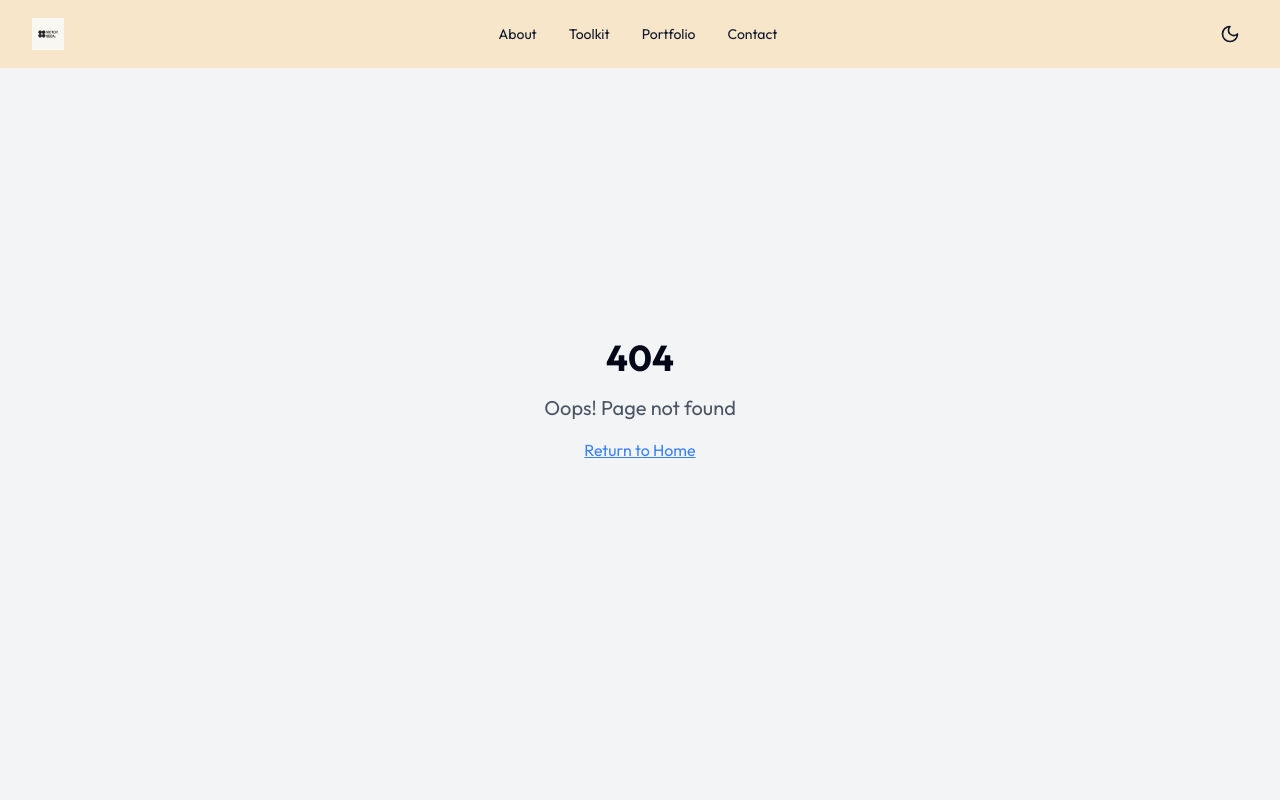
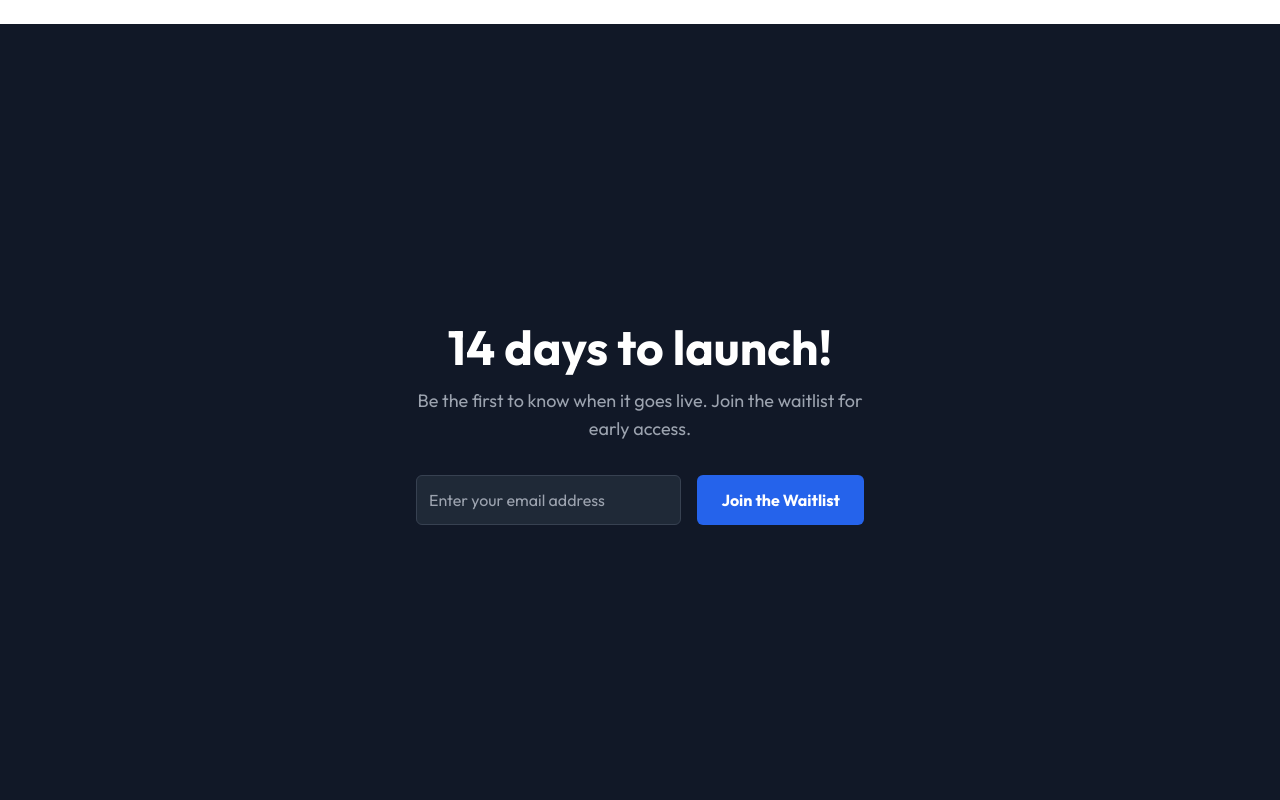
Before and after one commit to VictorJK-jpg/Portfolio, a React (Vite) app: page /waitlist in a window 1280 px wide. Shown: the top 800 px of the page. Built offline with nearby package versions, Linux system fonts and the light colour scheme.

Commit message:
added waitlist form:

```diff
--- a/index.html
+++ b/index.html
@@ -1,7 +1,6 @@
 <!DOCTYPE html>
 <html lang="en">
   <head>
-     <!-- Google tag (gtag.js) -->
          <script async src="https://www.googletagmanager.com/gtag/js?id=G-J8GRZ8CLFE"></script>
     <script>
       window.dataLayer = window.dataLayer || [];
@@ -10,7 +9,6 @@
 
       gtag('config', 'G-J8GRZ8CLFE');
     </script>
-    <!-- End Google tag (gtag.js) -->
        <link href="https://fonts.googleapis.com/css2?family=Outfit:wght@400;700;900&display=swap" rel="stylesheet">
     <meta name="viewport" content="width=device-width, initial-scale=1.0" />
     <meta name="msvalidate.01" content="B7EB28EA5D72A8DD8825A485558C7314" />
@@ -23,20 +21,24 @@
     <meta property="og:type" content="website" />
 
     <meta name="twitter:card" content="summary_large_image" />
-    <meta name="twitter:image" content="https://lovable.dev/opengraph-image-p98pqg.png" />
-
+    <meta name="twitter:title" content="Victor - Digital Marketing & Business Growth" />
     <link rel="icon" href="/favicon.jpg" type="image/x-icon">
   </head>
 
   <body>
     <div id="root"></div>
+
         <form name="lead-magnet-form" netlify netlify-honeypot="bot-field" hidden>
       <input type="text" name="name" />
       <input type="text" name="company" />
       <input type="email" name="email" />
       <input type="hidden" name="form-name" value="lead-magnet-form" />
-      <input type="text" name="bot-field" /> <!-- Honeypot field for spam prevention -->
+      <input type="text" name="bot-field" />     </form>
+
+    <form name="waitlist" netlify hidden>
+      <input type="email" name="email" />
       </form>
+
     <script type="module" src="/src/main.tsx"></script>
   </body>
 </html>
--- a/src/App.tsx
+++ b/src/App.tsx
@@ -1,5 +1,5 @@
 // src/App.tsx
-import React from 'react'; // Removed useState and useEffect as they are no longer needed for LeadGate
+import React from 'react';
 import { BrowserRouter, Routes, Route } from "react-router-dom";
 import { Toaster } from "@/components/ui/toaster";
 import { Toaster as Sonner } from "@/components/ui/sonner";
@@ -22,44 +22,48 @@ import NotFound from "./pages/NotFound";
 import PrivacyPolicy from "./pages/PrivacyPolicy";
 import TermsOfService from "./pages/TermsOfService";
 
-// LeadGate import is removed as it's no longer used in App.tsx
+// Waitlist Import
+import Waitlist from './pages/Waitlist';
 
 const queryClient = new QueryClient();
 
+// A separate component to render your main app layout (with Nav/Footer)
+const MainLayout = () => (
+  <>
+    <Navigation />
+    <main className="flex-grow">
+      <Routes>
+        <Route path="/" element={<Home />} />
+        <Route path="/about" element={<About />} />
+        <Route path="/contact" element={<Contact />} />
+        <Route path="/portfolio" element={<Portfolio />} />
+        <Route path="/toolkit" element={<Toolkit />} />
+        <Route path="/privacy-policy" element={<PrivacyPolicy />} />
+        <Route path="/terms-of-service" element={<TermsOfService />} />
+        {/* IMPORTANT: This catch-all must be the last one in this Routes block */}
+        <Route path="*" element={<NotFound />} />
+      </Routes>
+    </main>
+    <Footer />
+  </>
+);
+
 const App = () => {
-  // Removed all LeadGate related state and effects (hasToolkitAccess, grantToolkitAccess)
-
   return (
     <QueryClientProvider client={queryClient}>
       <TooltipProvider>
         <Toaster />
         <Sonner />
         <BrowserRouter>
-          {/* The min-h-screen and flex flex-col ensure the footer sticks to the bottom */}
-          <div className="min-h-screen bg-white font-sans flex flex-col">
-            <Navigation /> {/* Your navigation bar */}
+          {/* This top-level Routes block determines which layout to use */}
+          <Routes>
+            {/* 1. Dedicated, Full-Screen Route for the Lander (No Nav/Footer) */}
+            <Route path="/waitlist" element={<Waitlist />} />
 
-            {/* IMPORTANT: This <main> tag wraps all your page content */}
-            <main className="flex-grow">
-              <Routes>
-                <Route path="/" element={<Home />} />
-                <Route path="/about" element={<About />} />
-                <Route path="/contact" element={<Contact />} />
-                <Route path="/portfolio" element={<Portfolio />} />
-
-                {/* Toolkit page now directly accessible without LeadGate */}
-                <Route path="/toolkit" element={<Toolkit />} />
-
-                {/* Legal pages routes */}
-                <Route path="/privacy-policy" element={<PrivacyPolicy />} />
-                <Route path="/terms-of-service" element={<TermsOfService />} />
-
-                <Route path="*" element={<NotFound />} />
-              </Routes>
-            </main>
-
-            <Footer /> {/* The Footer component */}
-          </div>
+            {/* 2. Main App Routes (with Nav/Footer) */}
+            {/* The "*" path here means "catch everything else" */}
+            <Route path="*" element={<div className="min-h-screen bg-white font-sans flex flex-col"><MainLayout /></div>} />
+          </Routes>
         </BrowserRouter>
       </TooltipProvider>
     </QueryClientProvider>
--- /dev/null
+++ b/src/pages/Waitlist.tsx
@@ -0,0 +1,102 @@
+// src/pages/Waitlist.tsx
+import React, { useState } from 'react';
+
+// Define the Waitlist component as a single function
+export default function Waitlist() {
+  // 1. Add state to manage the submission status
+  const [submitted, setSubmitted] = useState(false);
+
+  // 2. Define the asynchronous submit handler
+  // Note: We use 'unknown' and a type check instead of 'any' to improve TypeScript safety
+  const handleSubmit = async (event: React.FormEvent<HTMLFormElement>) => {
+    event.preventDefault(); // Stop the default browser redirect
+
+    const form = event.currentTarget;
+    const formData = new FormData(form);
+
+    // Use an index signature to resolve the 'any' warning during conversion
+    const urlEncodedData = new URLSearchParams(formData as unknown as Record<string, string>).toString();
+
+    try {
+      // Netlify requires the form submission to be a POST to the site's root path
+      const response = await fetch("/", {
+        method: "POST",
+        headers: { "Content-Type": "application/x-www-form-urlencoded" },
+        body: urlEncodedData,
+      });
+
+      if (response.ok) {
+        setSubmitted(true); // Set state to show success message
+      } else {
+        alert("An error occurred during submission. Please try again.");
+      }
+    } catch (error) {
+      console.error("Submission error:", error);
+      alert("An unexpected error occurred.");
+    }
+  };
+
+  // --- COMPONENT RENDER (JSX) ---
+  return (
+    <div className="bg-gray-900 text-white min-h-screen flex flex-col items-center justify-center p-4">
+      <div className="max-w-md w-full text-center">
+
+        {submitted ? (
+          // Show this block on successful submission
+          <div className="p-8 bg-green-600 rounded-lg shadow-xl">
+            <h1 className="text-4xl md:text-5xl font-bold mb-4">You're In! 🎉</h1>
+            <p className="text-lg text-white">
+              Thank you for joining the waitlist. We'll let you know as soon as we launch!
+            </p>
+            <div className="mt-8">
+              <a
+                href="/"
+                className="inline-block bg-white hover:bg-gray-100 text-gray-900 font-medium py-2 px-4 rounded-md transition-colors duration-300"
+              >
+                Back to Home
+              </a>
+            </div>
+          </div>
+        ) : (
+          // Show this block before submission
+          <>
+            <h1 className="text-4xl md:text-5xl font-bold mb-4">
+               14 days to launch!
+            </h1>
+            <p className="text-lg text-gray-400 mb-8">
+              Be the first to know when it goes live. Join the waitlist for early access.
+            </p>
+
+            {/* --- Netlify Form --- */}
+            <form
+              name="waitlist"
+              method="POST"
+              data-netlify="true"
+              onSubmit={handleSubmit} // <--- ADDED SUBMIT HANDLER
+              className="flex flex-col sm:flex-row gap-4"
+            >
+              {/* This hidden input is required by Netlify for SPA forms */}
+              <input type="hidden" name="form-name" value="waitlist" />
+
+              <input
+                type="email"
+                name="email"
+                placeholder="Enter your email address"
+                required
+                className="flex-grow p-3 rounded-md bg-gray-800 border border-gray-700 focus:outline-none focus:ring-2 focus:ring-blue-500"
+              />
+              <button
+                type="submit"
+                className="bg-blue-600 hover:bg-blue-700 text-white font-bold py-3 px-6 rounded-md transition-colors duration-300"
+              >
+                Join the Waitlist
+              </button>
+            </form>
+            {/* The 'Back to Home' link is better placed outside the 'submitted' block, or only in the 'submitted' block if you want a cleaner landing page */}
+            {/* The Back to Home link is now inside the success message for a cleaner landing page experience. */}
+          </>
+        )}
+      </div>
+    </div>
+  );
+}
```
Lines whose indentation alone changed are shown as unchanged.
